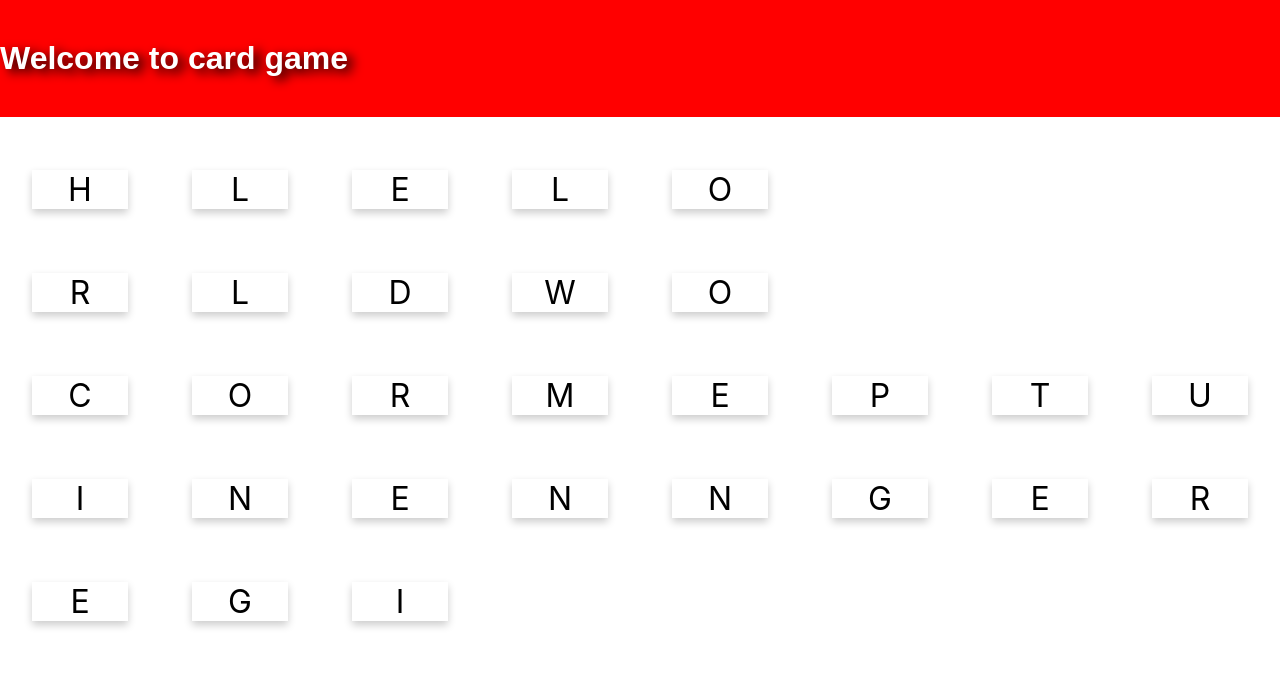
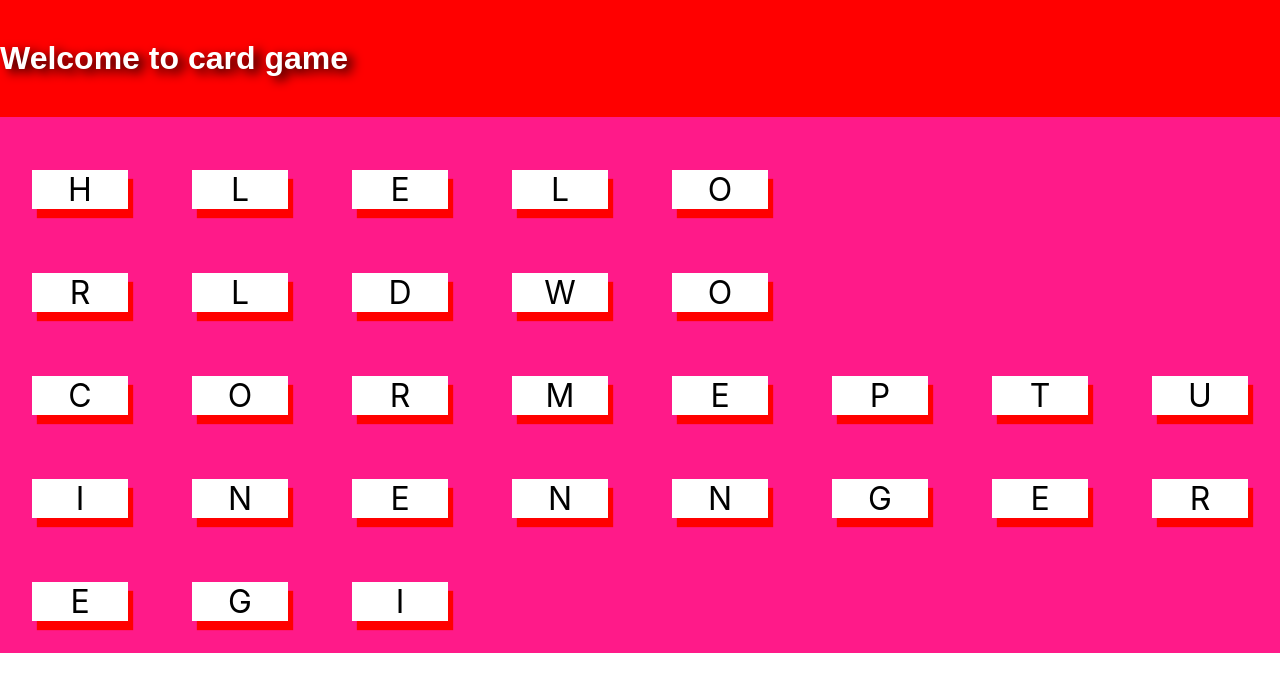
Before and after one commit to Walid6310110661/lab-3SA03-6310110661, a React (Create React App) app: page / in a window 1280 px wide. Shown: the top 692 px of the page. Built offline with nearby package versions, Linux system fonts and the light colour scheme.

Commit message:
part 7.5

```diff
--- a/src/App.css
+++ b/src/App.css
@@ -3,14 +3,15 @@
   text-align: center;
   width: 3em;
   font-size: 2em;
-  box-shadow: 0 4px 8px 0 rgba(0,0,0,0.2);
+  box-shadow:  5px 9px 1px red;
+  background-color: white;
   margin: 1em;
   user-select: none;
  }
 
  .activeCard {
   color: red;
-  background: pink;
+  background: rgb(0, 0, 0);
  }
  .header {
   color: white;
@@ -21,3 +22,6 @@
   margin-top: auto;
   font-family: Arial, Helvetica, sans-serif;
  }
+ .black {
+  background-color: rgb(255, 26, 137);
+ }
--- a/src/App.js
+++ b/src/App.js
@@ -10,7 +10,7 @@ const word4 = "Engineering";
 
 function App() {
   return (
-    <div >
+    <div className='black'>
         <h1 className='header'>Welcome to card game</h1>
 
         <WordCard value={word1}/>
```
